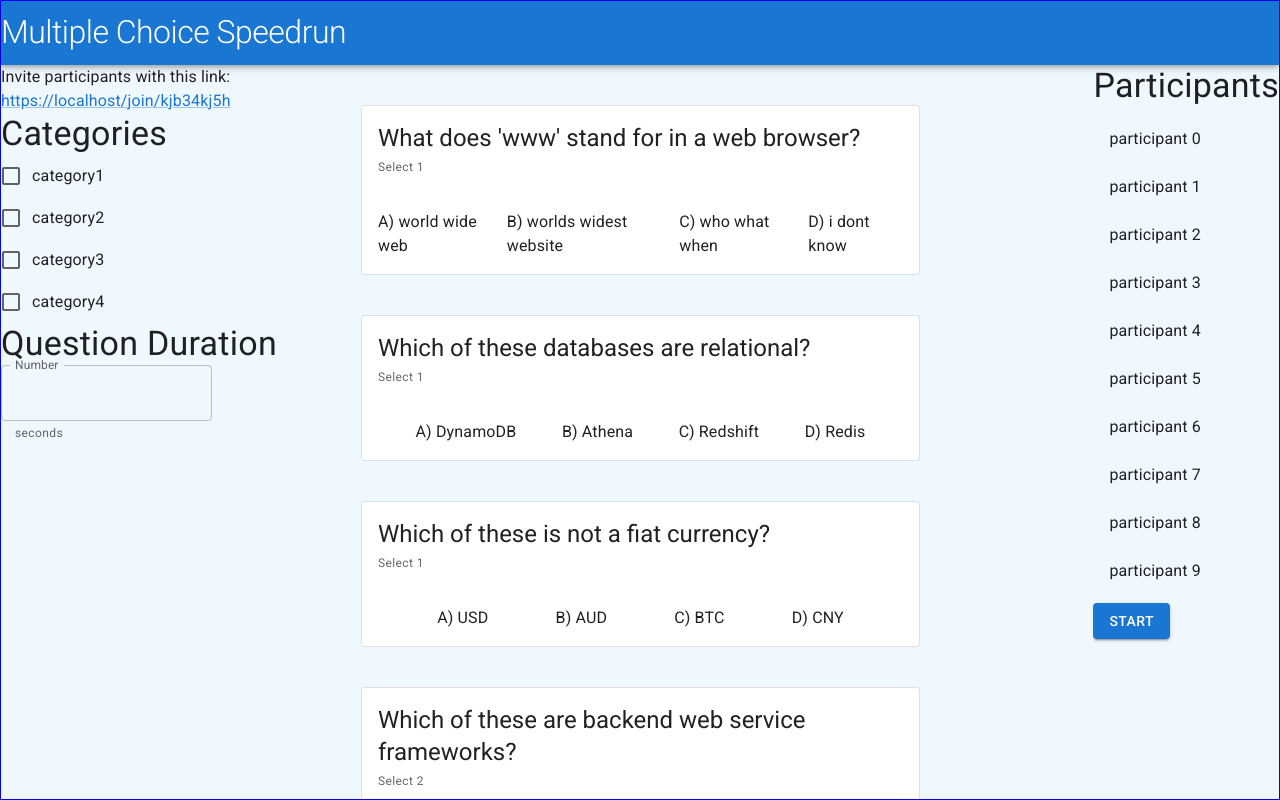
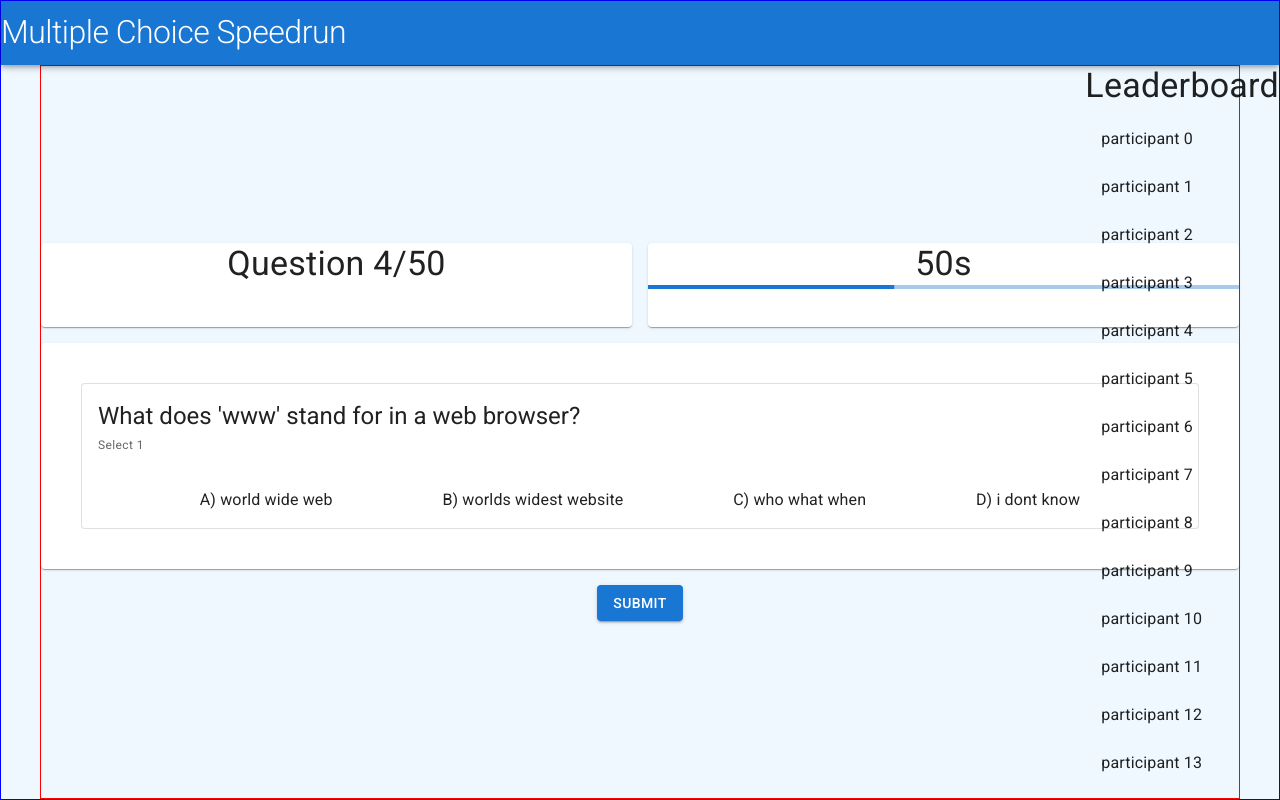
Before and after one commit to Ryangwaite/mc-speedrun, a React (Create React App) app in the folder ui/: page / in a window 1280 px wide. Built offline with nearby package versions, Linux system fonts and the light colour scheme.

Commit message:
UI: Added host quiz page (need to fix layout though)

```diff
--- a/ui/src/App.tsx
+++ b/ui/src/App.tsx
@@ -2,7 +2,9 @@ import { Container, Box } from '@mui/material';
 import { TopBar } from './common/AppBar';
 import Home from './home/home';
 import Config from './host/Config';
+
 import Lobby from './participant/Lobby';
+import Quiz from './participant/Quiz';
 
 function App() {
     return (
@@ -22,9 +24,10 @@ function App() {
 
             {/* Participants Screens */}
             {/* <Lobby /> */}
+            <Quiz />
 
             {/* Host Screens */}
-            <Config />
+            {/* <Config /> */}
         </Box>
     )
 }
--- /dev/null
+++ b/ui/src/participant/Quiz.tsx
@@ -0,0 +1,188 @@
+import React from "react";
+import { Button, Typography, Box, Grid, Card, LinearProgress, Checkbox, TextField, Container} from "@mui/material";
+import ParticipantList from "../common/ParticipantList";
+import { QuestionCard } from "../common/Question";
+import { SAMPLE_QUESTIONS_AND_ANSWERS } from "../const";
+
+const LEADERBOARD_COLUMN_WIDTH = "400px"
+
+interface IQuizSectionProps {
+    questionNumber: number,
+    totalQuestions: number,
+    secondsRemaining: number,
+    totalSeconds: number,
+}
+
+interface IQuizSectionState {}
+
+class QuizSection extends React.Component<IQuizSectionProps, IQuizSectionState> {
+    constructor(props: IQuizSectionProps) {
+        super(props)
+        this.state = {}
+    }
+
+    render() {
+
+        const { questionNumber, totalQuestions, secondsRemaining, totalSeconds } = this.props
+
+        // Map to a value between 0 and 100
+        const progressValue = 100 * (secondsRemaining / totalSeconds)
+
+        // Grab a question to render
+        const {question, options, answers} = SAMPLE_QUESTIONS_AND_ANSWERS[0];
+
+        const topRowHeight = "84px"
+
+        return (
+            <Grid
+                container
+                // position="relative"
+                // top="0"
+                // bottom="0"
+                // left="0"
+                // sx={{
+                //     maxWidth: `calc(100vw - ${LEADERBOARD_COLUMN_WIDTH})`,
+                //     marginTop: "auto",
+                //     marginBottom: "auto",
+                //     height: "100%"
+                // }}
+                spacing={2}
+                alignItems="center"
+                justifyContent="center"
+            >
+                <Grid item xs={6}>
+                    <Card
+                        sx={{
+                            height: topRowHeight
+                        }}
+                    >
+                        <Typography
+                            variant="h4"
+                            textAlign="center"
+                        >Question {questionNumber}/{totalQuestions}</Typography>
+                    </Card>
+                </Grid>
+                <Grid item xs={6}>
+                    <Card
+                        sx={{
+                            height: topRowHeight
+                        }}
+                    >
+                        <Typography
+                            variant="h4"
+                            textAlign="center"
+                        >{secondsRemaining}s</Typography>
+                        <LinearProgress variant="buffer" value={progressValue}/>
+                    </Card>
+                </Grid>
+                <Grid item xs={12}>
+                    <Card>
+                        <QuestionCard
+                            question={question}
+                            options={options}
+                            answers={answers}
+                        />
+                    </Card>
+                </Grid>
+                <Grid item
+                    xs={12}
+                    sx={{
+                        display: "flex",
+                        justifyContent: "center",
+                        alignItems: "center"
+                    }}
+                >
+                    <Button variant="contained">Submit</Button>
+                </Grid>
+            </Grid>
+        )
+    }
+}
+
+interface IParticipantColumnProps {
+}
+
+function ParticipantColumn(props: IParticipantColumnProps) {
+
+    const participants: Set<string> = new Set(Array.from(Array(100).keys()).map(x => `participant ${x}`));
+
+    return (
+        <Box
+            // Position
+            position="absolute"
+            top="0"
+            right="0"
+            bottom="0"
+            maxWidth={LEADERBOARD_COLUMN_WIDTH}
+            sx={{
+                overflowY: "auto",
+            }}
+        >
+            <Typography variant="h4">Leaderboard</Typography>
+            <ParticipantList otherParticipants={participants} thisParticipant={null} />
+        </Box>
+    )
+}
+
+interface IQuizProps {
+}
+
+interface IQuizState {
+
+}
+
+class Quiz extends React.Component<IQuizProps, IQuizState> {
+    constructor(props: IQuizProps) {
+        super(props)
+        this.state = {}
+    }
+
+    render() {
+        return (
+            <Box
+                // Position the container so the Leaderboard can be positioned relative to it
+                position="relative"
+                sx={{
+                    flexGrow: 1,
+                    minWidth: "100%",
+                    height: "100%"
+                }}
+            >
+                <Container
+                    disableGutters
+                    sx={{
+                        border: "1px solid red",
+                        height: "100%",
+                        maxWidth: `calc(100vw - ${LEADERBOARD_COLUMN_WIDTH})`,
+                        display: "flex",
+                        justifyContent: "center",
+                        alignItems: "center",
+                        position: "relative",
+                        top: "0",
+                        bottom: "0",
+                        left: "0"
+                    }}
+                >
+                    <QuizSection
+                        questionNumber={4}
+                        totalQuestions={50}
+                        secondsRemaining={50}
+                        totalSeconds={120}
+                    />
+                </Container>
+
+
+
+                {/* <QuizSection
+                    questionNumber={4}
+                    totalQuestions={50}
+                    secondsRemaining={50}
+                    totalSeconds={120}
+                /> */}
+                <ParticipantColumn />
+            </Box>
+        )
+    }
+}
+
+export default Quiz;
```
